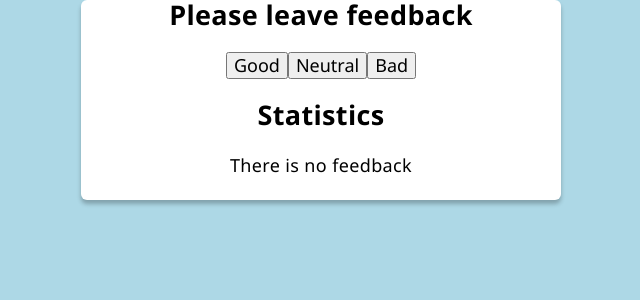
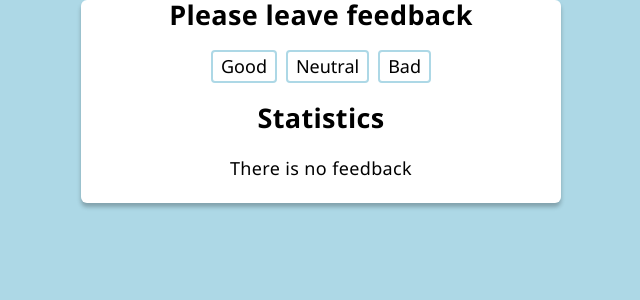
Before and after one commit to SergiusNahnoinyi/goit-react-hw-02-feedback, a React (Create React App) app: page / in a window 1280 px wide. Shown: the top 300 px of the page, without its empty margins (319-959 px from the left). Built offline with nearby package versions, Linux system fonts and the light colour scheme; the HTML template or start-up script is replaced by a standard one.

Commit message:
Стилизирует компонент FeedbackOptions

```diff
--- /dev/null
+++ b/src/components/FeedbackOptions/Feedback.module.css
@@ -0,0 +1,15 @@
+.container {
+  width: 220px;
+  display: inline-flex;
+  justify-content: space-between;
+}
+
+button {
+  display: block;
+  padding: 4px 8px;
+  font-weight: var(--primary-font-weight);
+  background-color: transparent;
+  border: 2px solid var(--accent-color);
+  border-radius: 4px;
+  cursor: pointer;
+}
--- a/src/components/FeedbackOptions/FeedbackOptions.js
+++ b/src/components/FeedbackOptions/FeedbackOptions.js
@@ -1,8 +1,9 @@
 import PropTypes from 'prop-types';
+import s from './Feedback.module.css';
 
 export default function FeedbackOptions({ state, onLeaveFeedback }) {
   return (
-    <div className="button-container">
+    <div className={s.container}>
       {Object.keys(state).map(key => (
         <button key={key} type="button" name={key} onClick={onLeaveFeedback}>
           {key[0].toUpperCase() + key.substring(1)}
--- a/src/index.css
+++ b/src/index.css
@@ -7,7 +7,7 @@
 
   --primary-text-color: black;
   --secondary-text-color: grey;
-  --accent-color: white;
+  --accent-color: lightblue;
 
   --primary-background-color: lightblue;
   --secondary-background-color: white;
```
